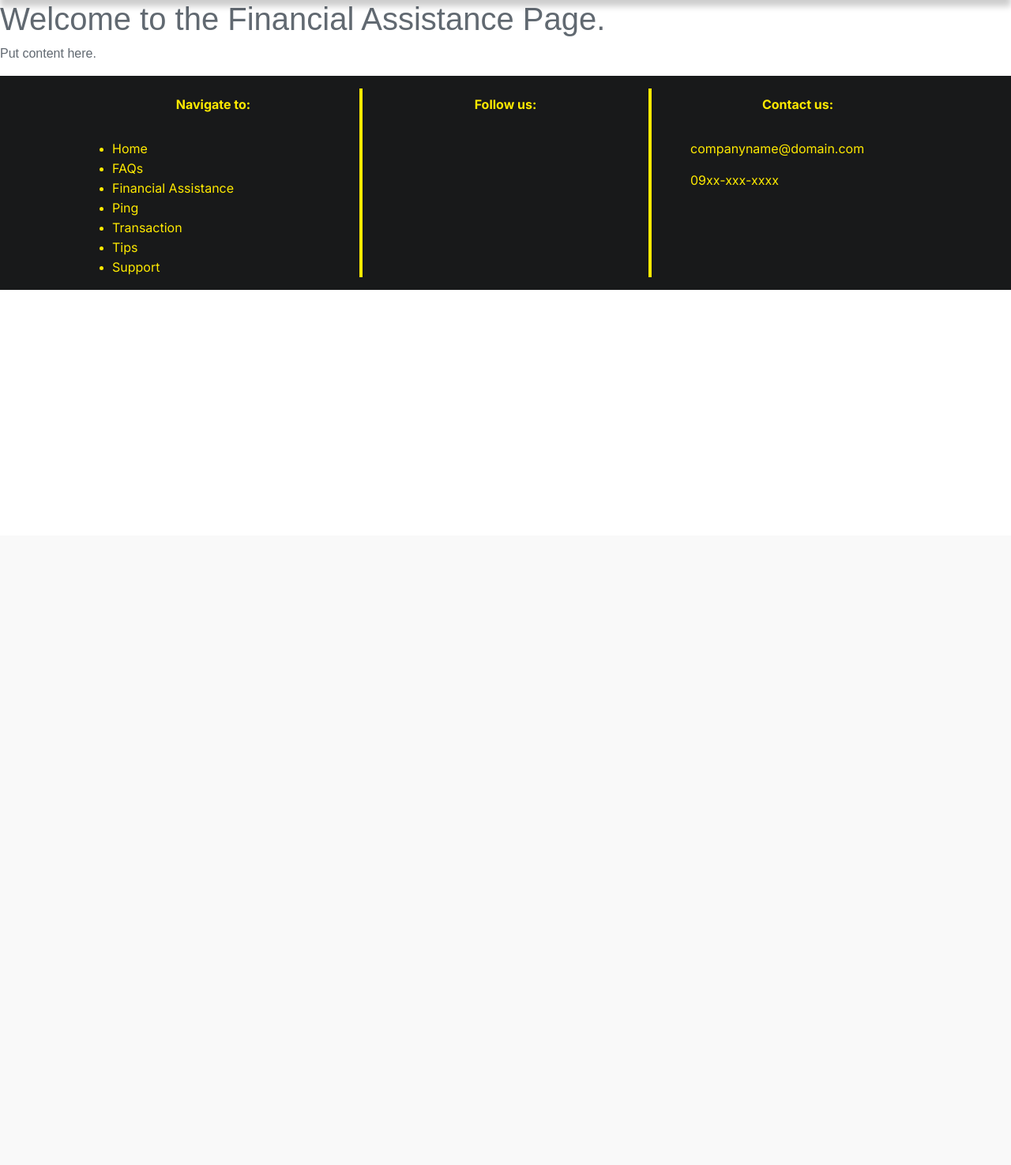
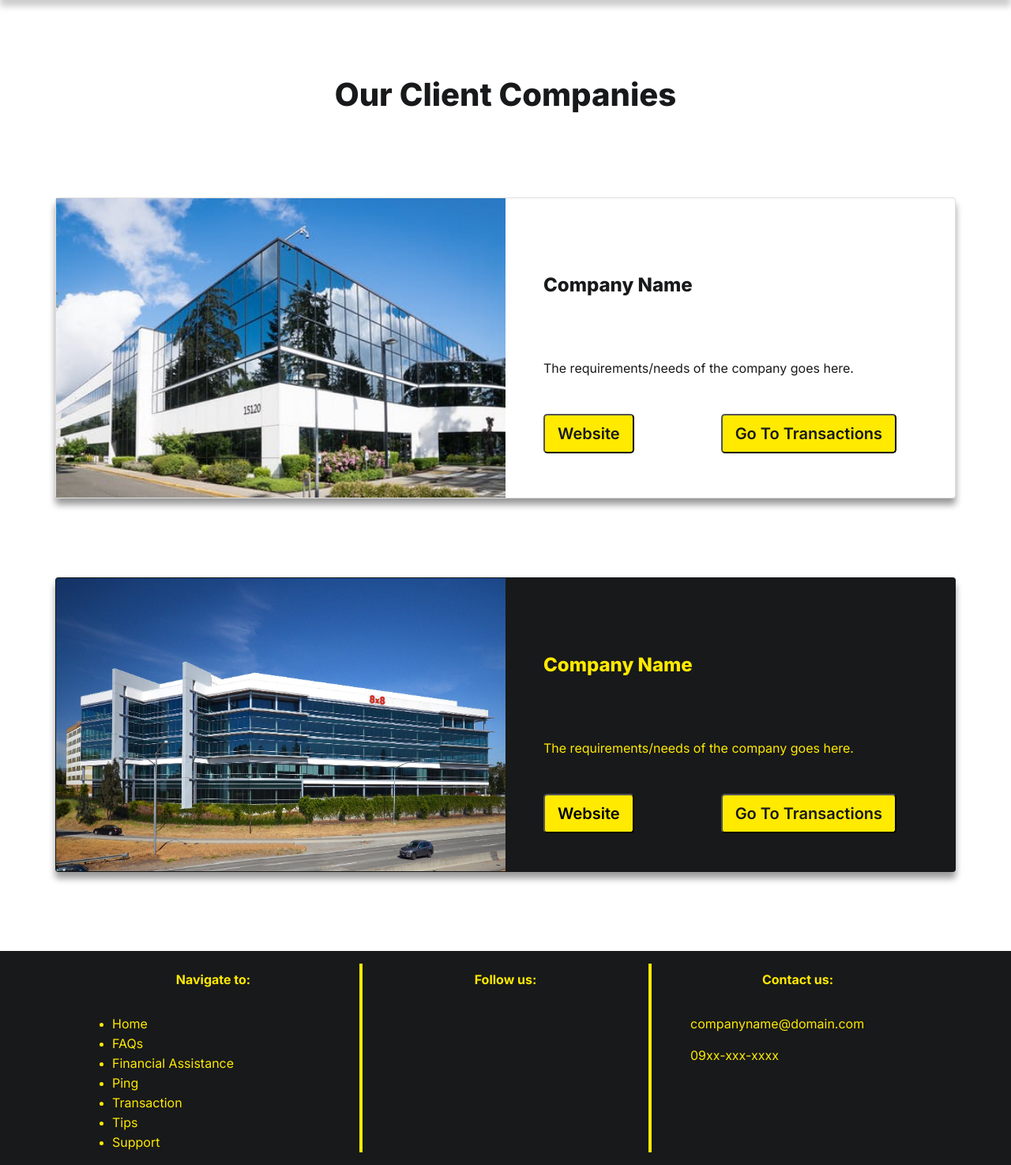
Before and after one commit to Christiann12/Webprog-Repository, a CodeIgniter app: page /Webprog-Repository/main/index/FinancialAssistance in a window 1280 px wide. Shown: the part 122-1597 px from the top of the page at 79% size. Before the commit the page ends 489 px from the top, so only its background shows below. Run offline with CodeIgniter, Linux system fonts and the light colour scheme; some libraries are stand-ins or nearby versions.

Commit message:
Edited FinancialAssistance php file
Added code and images for Financial Assistance initial look. I also added financial assistance css file filename: FAStyle.css

```diff
--- /dev/null
+++ b/application/assets/css/FAStyle.css
@@ -0,0 +1,145 @@
+/*Heading Title*/
+
+.FAheader h1
+{
+    color: #18191a;
+    font-size: 40px;
+    font-weight: 800;
+    text-align: center;
+    font-family: 'Inter';
+}
+/*Company Card*/
+.companyPreview
+{
+
+ margin-top: 50px;
+ margin-bottom: 100px;
+ background-color: #white;
+ box-shadow: 0 .5rem .5rem rgba(0, 0, 0, .4);
+}
+
+	.companyPreviewitem img
+	{
+ 	max-height: 600rem;
+	}
+
+	.companyPreviewitem p
+	{
+ 	padding-top: 30px;
+ 	padding-bottom: 30px;
+ 	display: inline-block;
+ 	color: #18191a;
+ 	font-family: 'Inter';
+ 	font-weight: 400;
+	}
+
+	.companyPreviewitem h1
+	{
+ 	font-size: 1.5rem;
+ 	display: inline-block;
+ 	color: #18191a;
+ 	font-family: 'Inter';
+ 	font-weight: 800;
+	}
+
+	.companyPreviewitem .btn1
+	{
+ 	color: #18191a;
+ 	font-family: 'Inter';
+ 	font-weight: 600;
+ 	background-color: #FFEA00;
+ 	margin-right: 110px;
+	}
+	.companyPreviewitem .btn1:hover
+	{
+ 	display: inline-block;
+ 	color: #FFEA00;
+ 	font-family: 'Inter';
+ 	font-weight: 400;
+ 	background-color: black;
+	}
+
+	.companyPreviewitem .btn2
+	{
+ 	color: #18191a;
+ 	font-family: 'Inter';
+ 	font-weight: 600;
+ 	background-color: #FFEA00;
+ 	margin-right: 20px;
+	}
+
+	.companyPreviewitem .btn2:hover
+	{
+ 	display: inline-block;
+ 	color: #FFEA00;
+ 	font-family: 'Inter';
+ 	font-weight: 400;
+ 	background-color: black;
+	}
+
+.companyPreview2
+{
+ margin-top: 50px;
+ margin-bottom: 100px;
+ background-color: #18191a;
+ box-shadow: 0 .5rem .5rem rgba(0, 0, 0, .4);
+}
+
+  .companyPreviewitem2 img
+  {
+    max-height: 600rem;
+  }
+
+  .companyPreviewitem2 p
+  {
+    padding-top: 30px;
+    padding-bottom: 30px;
+    display: inline-block;
+    color: #FFEA00;
+    font-family: 'Inter';
+    font-weight: 400;
+  }
+
+  .companyPreviewitem2 h1
+  {
+    font-size: 1.5rem;
+    display: inline-block;
+    color: #FFEA00;
+    font-family: 'Inter';
+    font-weight: 800;
+  }
+
+  .companyPreviewitem2 .btn1
+  {
+    font-color: #18191a;
+    font-family: 'Inter';
+    font-weight: 600;
+    background-color: #FFEA00;
+  	margin-right: 110px;
+  }
+  .companyPreviewitem2 .btn1:hover
+  {
+    display: inline-block;
+    color: #FFEA00;
+    font-family: 'Inter';
+    font-weight: 400;
+    background-color: black;
+  }
+
+  .companyPreviewitem2 .btn2
+  {
+    color: #18191a;
+    font-family: 'Inter';
+    font-weight: 600;
+    background-color: #FFEA00;
+  	margin-right: 20px;
+  }
+
+  .companyPreviewitem2 .btn2:hover
+  {
+    display: inline-block;
+    color: #FFEA00;
+    font-family: 'Inter';
+    font-weight: 400;
+    background-color: black;
+  }
--- a/application/assets/css/homepage.css
+++ b/application/assets/css/homepage.css
@@ -310,7 +310,7 @@
 
   .finpreviewitem .btn{
     display: inline-block;
-    color: black;
+    color: red;
     font-family: 'Inter';
     font-weight: 400;
     background-color: #FFEA00;
--- a/application/views/headerNfooter/header.php
+++ b/application/views/headerNfooter/header.php
@@ -14,6 +14,7 @@
 	<link rel="stylesheet" href="<?php echo base_url(); ?>application/assets/css/transactionStyle.css">
 	<link rel="stylesheet" href="<?php echo base_url(); ?>application/assets/css/faqs.css">
 	<link rel="stylesheet" href="<?php echo base_url(); ?>application/assets/css/tipsStyle.css">
+	<link rel="stylesheet" href="<?php echo base_url(); ?>application/assets/css/FAStyle.css">
 	<!-- Google Fonts -->
 	<link href="https://fonts.googleapis.com/css2?family=Inter:wght@400;600;700;800&family=Roboto&display=swap" rel="stylesheet">
 </head>
--- a/application/views/pages/FinancialAssistance.php
+++ b/application/views/pages/FinancialAssistance.php
@@ -1,10 +1,54 @@
-<!DOCTYPE html>
-<html>
-	<head>
-		<title>Financial Assistance</title>
-	</head>
-	<body>
-		<h1>Welcome to the Financial Assistance Page.</h1>
-		<p>Put content here.</p>
-	</body>
-</html>
+<?php
+defined('BASEPATH') OR exit('No direct script access allowed');
+?>
+<!-- Page Content -->
+<div class="FAheader text-center my-5 py-5">
+	<h1>
+		Our Client Companies
+	</h1>
+</div>
+	<div class="container companyPreview card px-0">
+    	<div class="row">
+        	<div class="col-6 px-0 mx-0 companyPreviewitem" style="background-color:red;">
+            	<img src="<?php echo base_url(); ?>application/assets/images/company1.jpeg" alt="Company1" class="w-100 h-100 border-rounded">
+       		</div>
+       	    <div class="col-6 px-3 py-3 px-md-5 py-md-5 px-lg-5 py-lg-5 companyPreviewitem test">
+            	<h1 class="text-sm-center text-md-center text-lg-left my-5">
+               		Company Name
+            	</h1>
+            	<p class="text-justify">
+                	The requirements/needs of the company goes here.
+            	</p>
+            	<div class="row">
+            		<button type="button" class="btn1 btn-lg my-sm-4 my-lg-0" onclick="window.location.href='<?php echo base_url(); ?>main/index/####'">Website</button>
+            		<button type="button" class="btn2 btn-lg "  onclick="window.location.href='<?php echo base_url(); ?>main/index/Transaction'">Go To Transactions</button>
+            	</div>
+            </div>
+        	</div>
+    	</div>
+	</div>
+	<div class="container companyPreview2 card px-0">
+    	<div class="row">
+        	<div class="col-6 px-0 mx-0 companyPreviewitem2" style="background-color:red;">
+            	<img src="<?php echo base_url(); ?>application/assets/images/company2.png" alt="Company1" class="w-100 h-100 border-rounded">
+       		</div>
+       	    <div class="col-6 px-3 py-3 px-md-5 py-md-5 px-lg-5 py-lg-5 companyPreviewitem2 test">
+            	<h1 class="text-sm-center text-md-center text-lg-left my-5">
+               		Company Name
+            	</h1>
+            	<p class="text-justify">
+                	The requirements/needs of the company goes here.
+            	</p>
+            	<div class="row">
+            		<button type="button" class="btn1 btn-lg my-sm-4 my-lg-0" onclick="window.location.href='<?php echo base_url(); ?>main/index/####'">
+            		Website
+            		</button>
+
+            		<button type="button" class="btn2 btn-lg " onclick="window.location.href='<?php echo base_url(); ?>main/index/Transactions'">
+            		Go To Transactions
+            		</button>
+            	</div>
+            </div>
+        	</div>
+    	</div>
+	</div>
--- a/application/views/pages/HomePage.php
+++ b/application/views/pages/HomePage.php
@@ -181,7 +181,7 @@ defined('BASEPATH') OR exit('No direct script access allowed');
     <!-- End of Meet our team Section -->
 
     <!-- Financial Assistance preview-->
-        <div class="container finpreview card px-0">
+        <div class="container finpreview card px-3000">
             <div class="row">
                 <div class="col-12 col-lg-7 px-3 py-3 px-md-5 py-md-5 px-lg-5 py-lg-5 finpreviewitem test">
                     <h1 class="text-sm-center text-md-center text-lg-left">
```
Also changed, not shown: application/assets/images/company1.jpeg (added), application/assets/images/company2.png (added).
